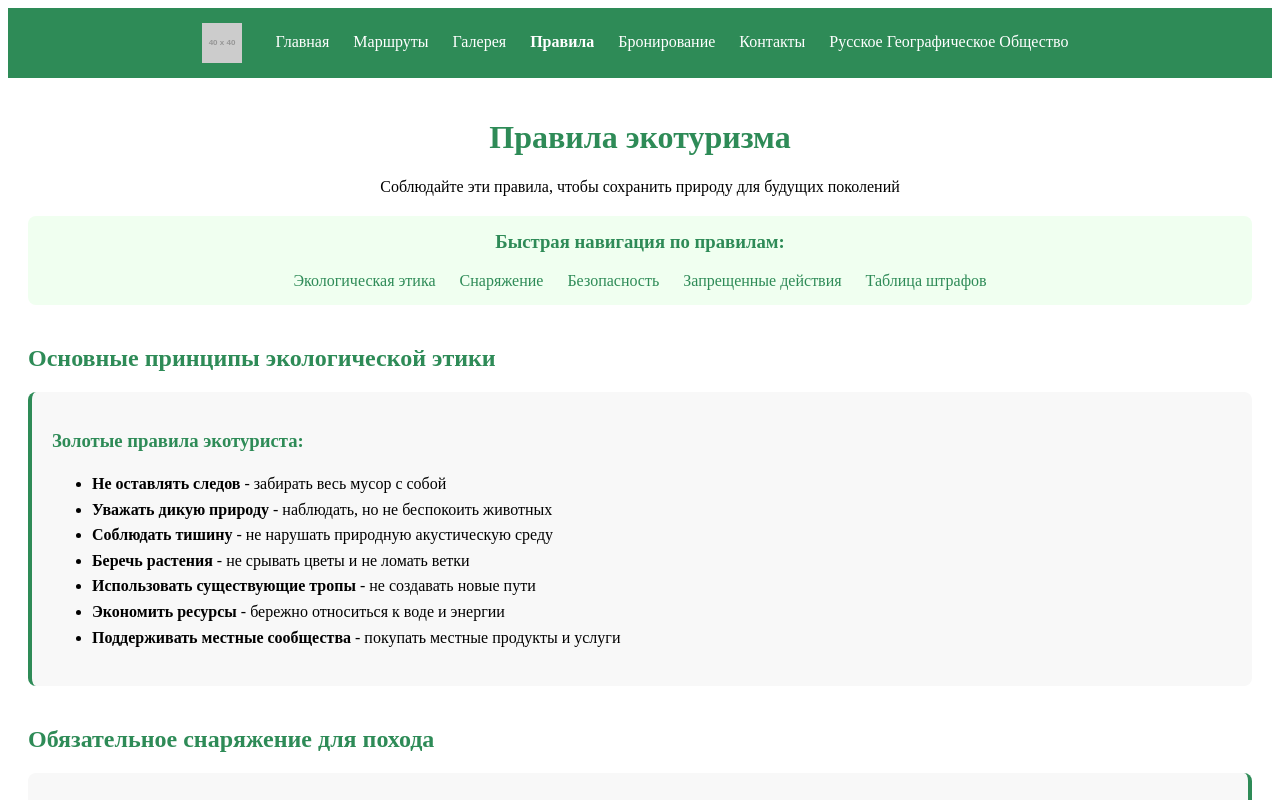
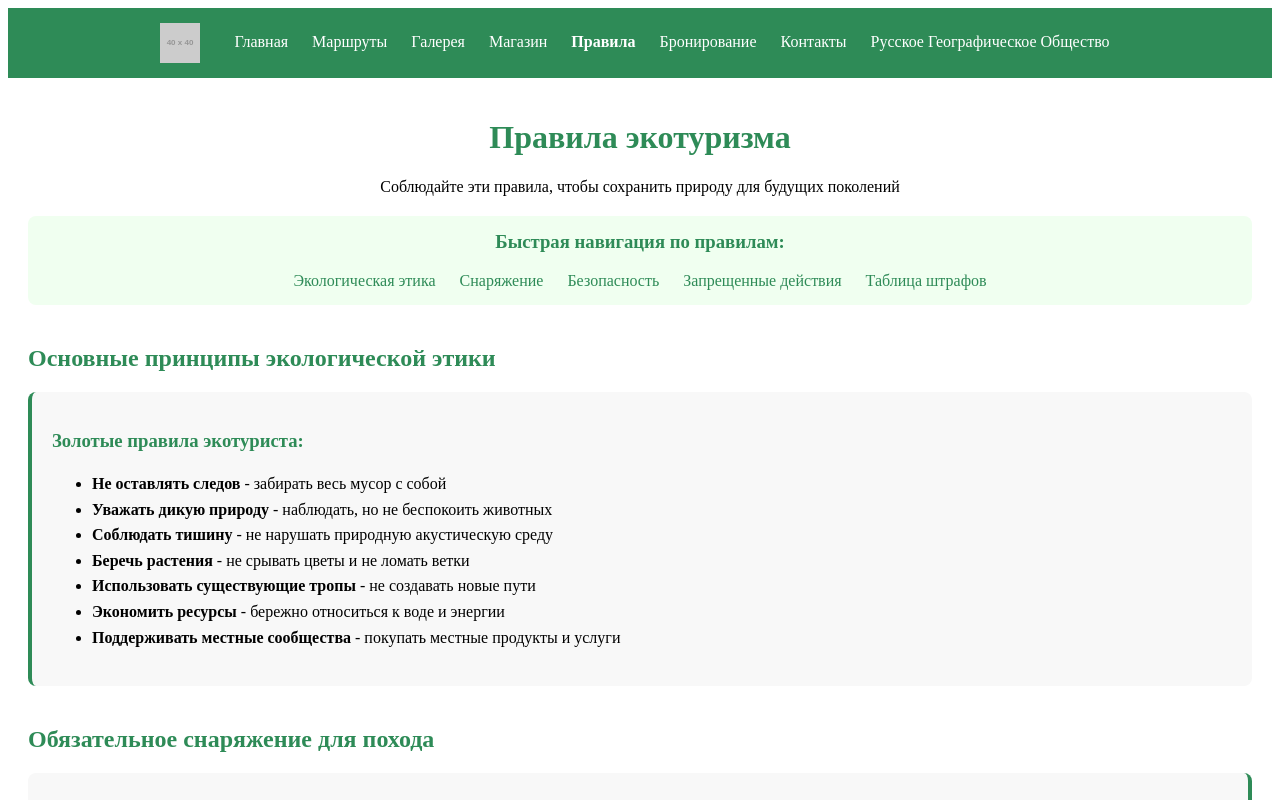
Before and after one commit to ValentinZavgorodnii/turism, a plain HTML site: page rules.html in a window 1280 px wide. Shown: the top 800 px of the page. Drawn offline with Linux system fonts and the light colour scheme; placeholder pictures from the web are drawn by us.

Commit message:
Update rules.html

```diff
--- a/rules.html
+++ b/rules.html
@@ -21,6 +21,7 @@
             <a href="index.html" style="color: white; margin: 0 10px; text-decoration: none;">Главная</a>
             <a href="routes.html" style="color: white; margin: 0 10px; text-decoration: none;">Маршруты</a>
             <a href="gallery.html" style="color: white; margin: 0 10px; text-decoration: none;">Галерея</a>
+            <a href="shop.html" style="color: white; margin: 0 10px; text-decoration: none;">Магазин</a>
             <a href="rules.html" style="color: white; margin: 0 10px; text-decoration: none; font-weight: bold;">Правила</a>
             <a href="booking.html" style="color: white; margin: 0 10px; text-decoration: none;">Бронирование</a>
             <a href="index.html#contact" style="color: white; margin: 0 10px; text-decoration: none;">Контакты</a>
```
